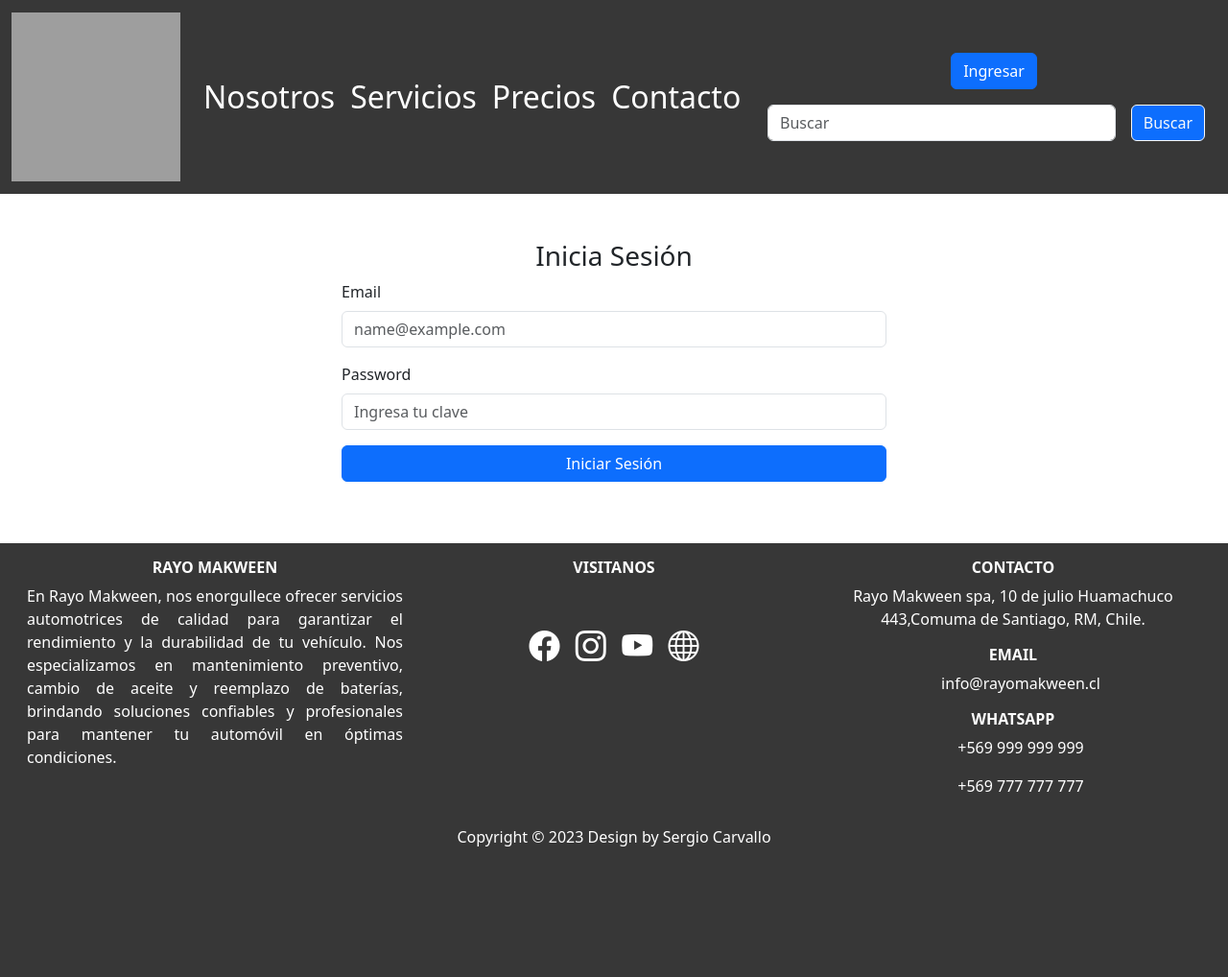
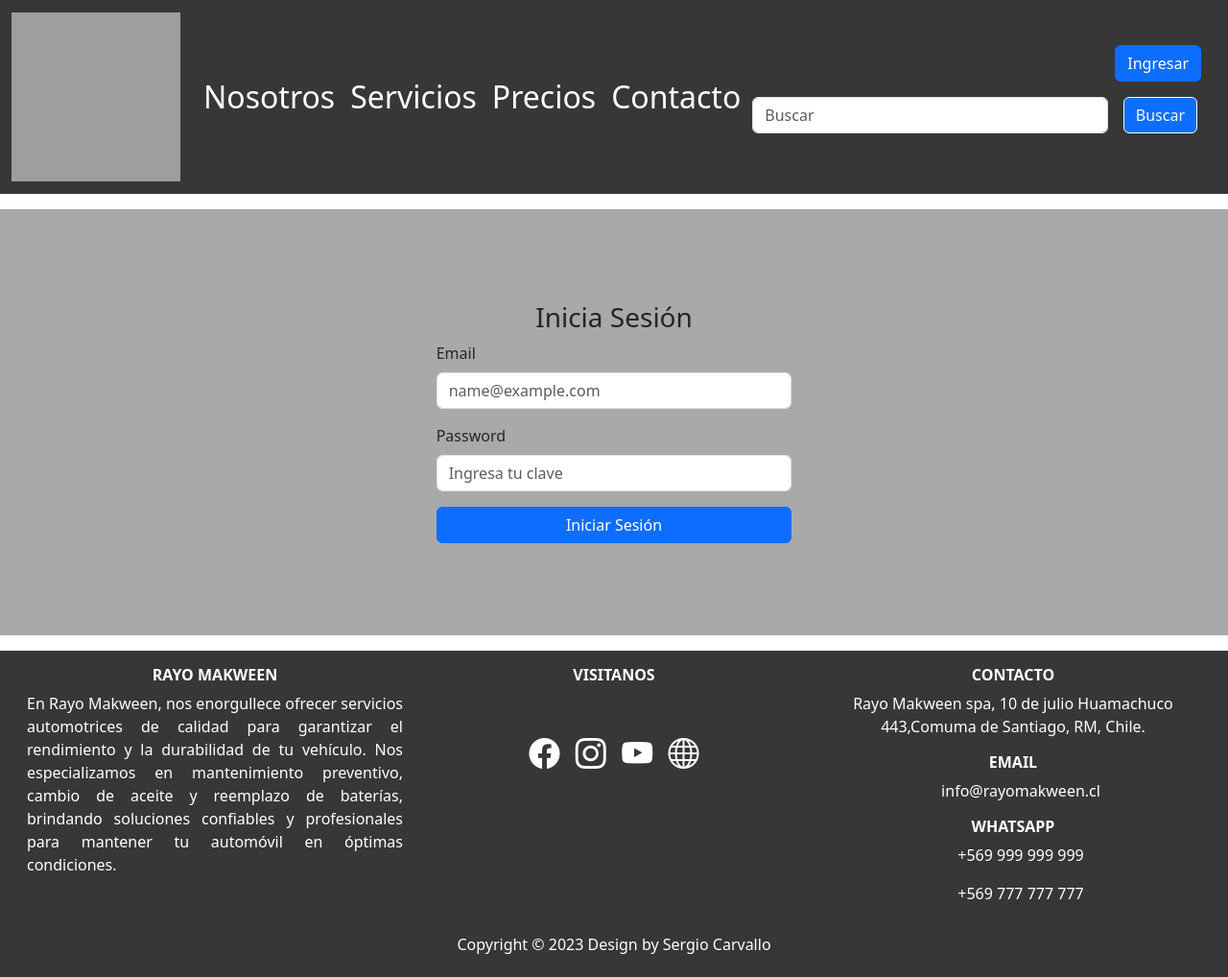
Before and after one commit to secarvallo/MYPROJECT_2023, a Django app: page /identity in a window 1280 px wide. Shown: the whole page at 96% size. Before the commit the page ends 906 px from the top, so only its background shows below. Run offline with Django 4.2, Linux system fonts and the light colour scheme; some libraries are stand-ins or nearby versions; grey boxes are pictures that could not be loaded.

Commit message:
actualiza boton ingresar a identity update_04072023_1819

```diff
--- a/rayoMakween/templates/rayoMakween/base.html
+++ b/rayoMakween/templates/rayoMakween/base.html
@@ -15,7 +15,7 @@
     <title>{% block title %}RayoMakween {% endblock title %}</title>
 </head>
 <body>
-<nav class="navbar navbar-expand-md">
+<nav class="navbar mb-3 navbar-expand-md">
     <div class="container-fluid">
       <button class="navbar-toggler" type="button" data-bs-toggle="collapse" data-bs-target="#navbarTogglerDemo01" aria-controls="navbarTogglerDemo01" aria-expanded="false" aria-label="Toggle navigation">
         <span class="navbar-toggler-icon"></span>
@@ -40,11 +40,11 @@
         </ul>
 
         <div class= "row">
-            <form class="d-flex p-2 ">
+            <form class="d-grid gap-2 d-md-flex justify-content-md-end ">
                 <form class="d-flex p-4 " role="Ingresar" >
-                    <button class="btn btn-primary mx-auto" href="identity " role="button">Ingresar</button>
+                    <a class="btn btn-primary me-3" href="{% url 'identity' %}" role="button">Ingresar</a>
                 </form>
-                <form class="d-flex p-2">
+                <form class="d-flex p-3">
                     <input class="form-control  me-3" type="search" placeholder="Buscar" aria-label="Search">
                     <button class="btn btn-outline-light btn-primary me-3" type="submit">Buscar</button>
                 </form>
--- a/rayoMakween/templates/rayoMakween/identity.html
+++ b/rayoMakween/templates/rayoMakween/identity.html
@@ -3,9 +3,8 @@
 {% block content %}
 <!--LOGIN-->
 <div class="container-fluid">
-    <div class="row p-5">
-        <div class="col col-3"></div>
-        <div class="col col-6 col-lg-6 col-sm-6">
+    <div class="row p-5"style="background-color:darkgrey ;">
+        <div class="col col-10 col-sm-4 mt-5 mb-5  mx-auto">
             <div class="alert alert-danger d-none" role="alert" id="error"> </div>
             <h3 class="text-center">Inicia Sesión</h3>
             <!--  DEFINICIÓN DE INPUT PARA INGRESAR CORREO ELECTRÓNICO -->
@@ -26,9 +25,7 @@
                 <div class="alert alert-success mt-2 d-none" role="alert" id="correcto">
                 Usuario correcto !
                  </div>
-            <div class="col-2"></div>
         </div>
-        <div class="col col-3"></div>
     </div>
 </div>
 <!--END LOGIN-->
```
Also changed, not shown: rayoMakween/static/js/identity.js (+6 -2 lines).
